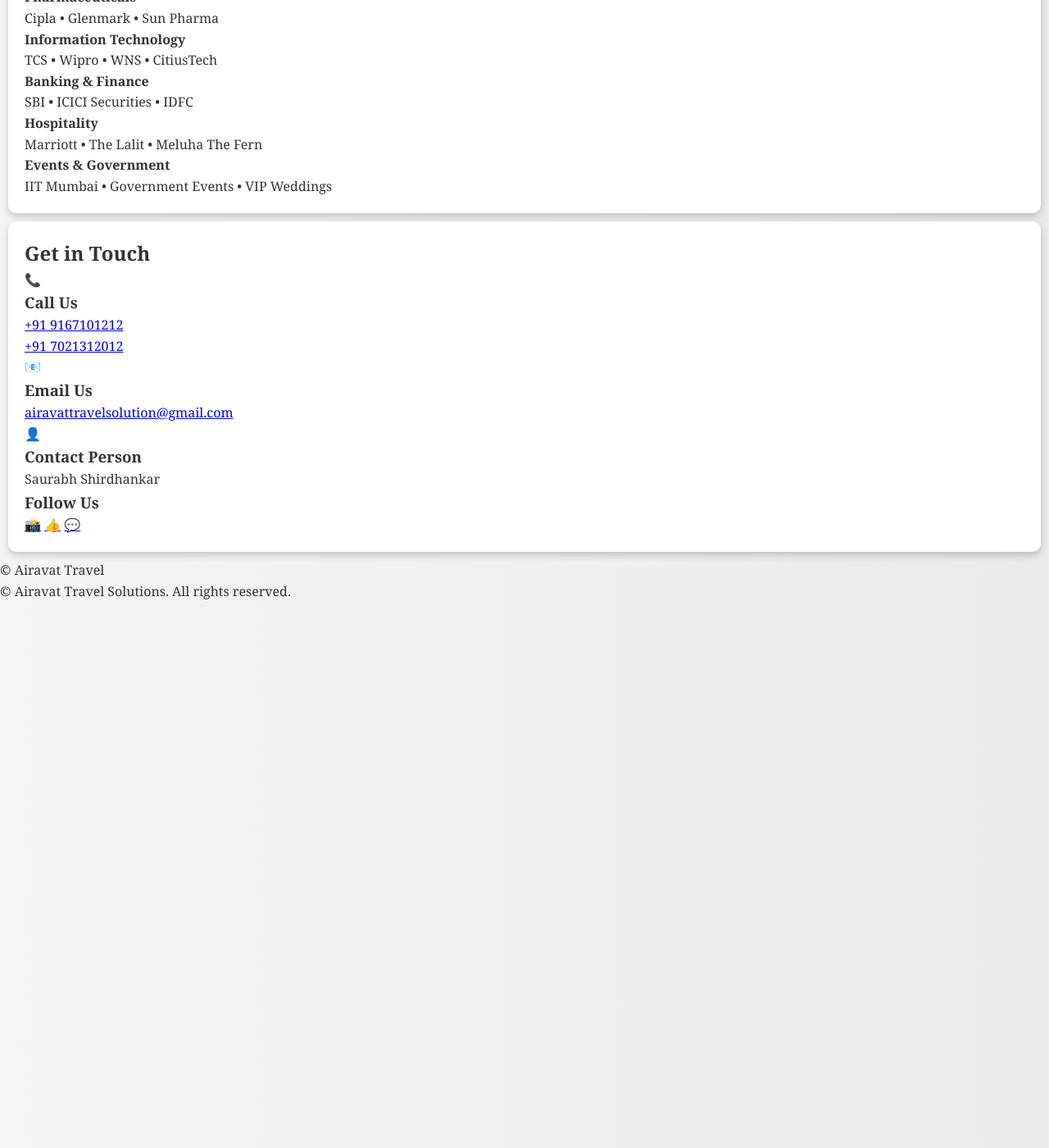
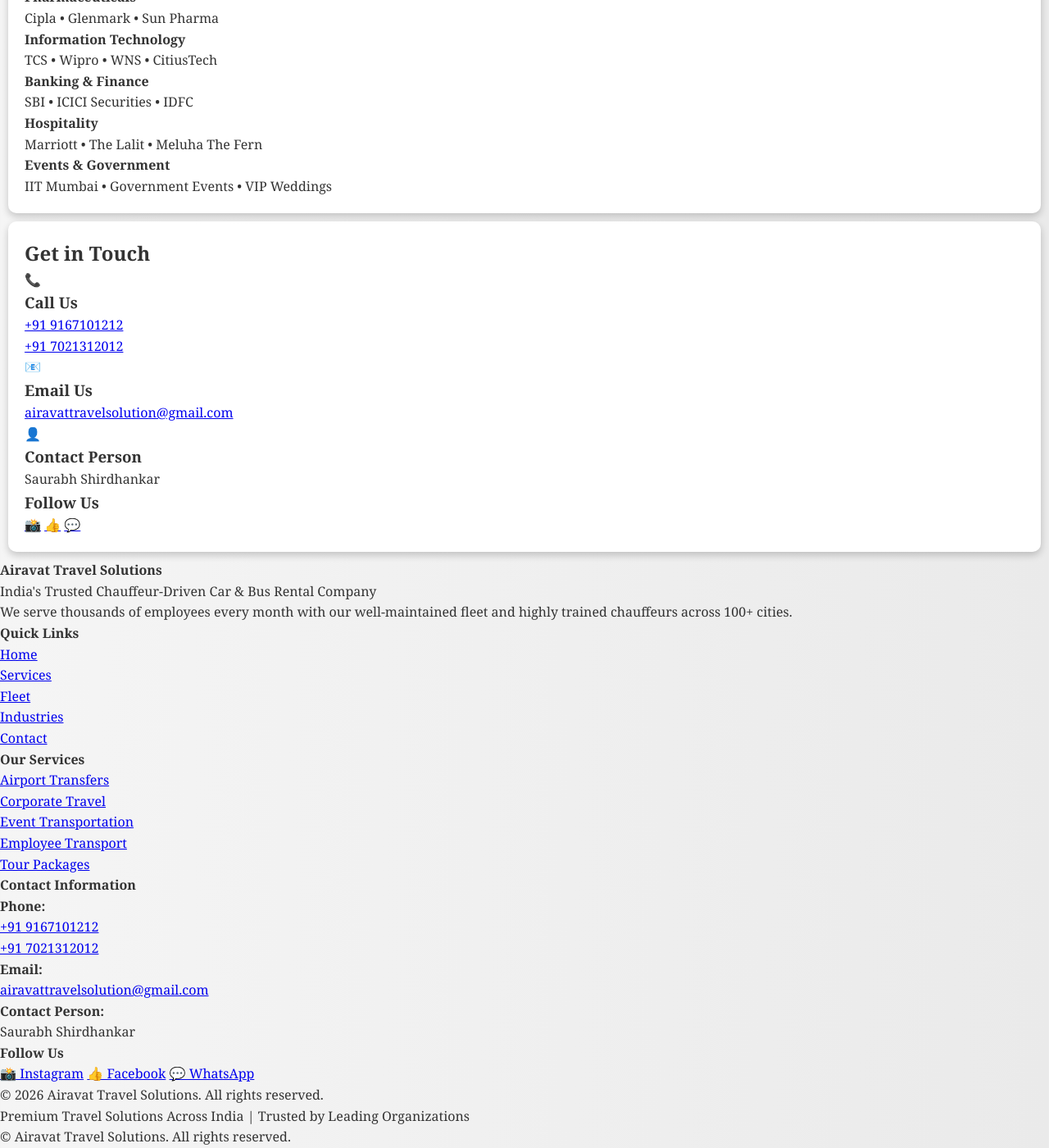
Before and after one commit to airavattravelsolution-max/AiravatTravelSolution, a Jekyll site: the page built from index.html, in a window 1280 px wide and 1400 px high, scrolled down 3680 px. Shown: the whole window at 82% size. Built offline with Jekyll 4.4.1, drawn with Linux system fonts in a browser that asks for light colours; before the commit the page ends 4414 px from its top, so only the background shows below that.

Commit message:
Enhance footer with company and contact details
Added detailed footer content including company information, services, contact details, and social media links.

```diff
--- a/_includes/footer.html
+++ b/_includes/footer.html
@@ -1 +1,53 @@
-<footer><p>© Airavat Travel</p></footer>
+<footer class="footer">
+    <div class="footer-content">
+        <div class="footer-section">
+            <h4>Airavat Travel Solutions</h4>
+            <p>India's Trusted Chauffeur-Driven Car & Bus Rental Company</p>
+            <p class="footer-description">We serve thousands of employees every month with our well-maintained fleet and highly trained chauffeurs across 100+ cities.</p>
+        </div>
+        <div class="footer-section">
+            <h4>Quick Links</h4>
+            <ul>
+                <li><a href="#hero">Home</a></li>
+                <li><a href="#services">Services</a></li>
+                <li><a href="#fleet">Fleet</a></li>
+                <li><a href="#industries">Industries</a></li>
+                <li><a href="#contact">Contact</a></li>
+            </ul>
+        </div>
+        <div class="footer-section">
+            <h4>Our Services</h4>
+            <ul>
+                <li><a href="#services">Airport Transfers</a></li>
+                <li><a href="#services">Corporate Travel</a></li>
+                <li><a href="#services">Event Transportation</a></li>
+                <li><a href="#services">Employee Transport</a></li>
+                <li><a href="#services">Tour Packages</a></li>
+            </ul>
+        </div>
+        <div class="footer-section">
+            <h4>Contact Information</h4>
+            <div class="footer-contact">
+                <p><strong>Phone:</strong></p>
+                <p><a href="tel:+919167101212">+91 9167101212</a></p>
+                <p><a href="tel:+917021312012">+91 7021312012</a></p>
+                <p><strong>Email:</strong></p>
+                <p><a href="mailto:airavattravelsolution@gmail.com">airavattravelsolution@gmail.com</a></p>
+                <p><strong>Contact Person:</strong></p>
+                <p>Saurabh Shirdhankar</p>
+            </div>
+        </div>
+        <div class="footer-section">
+            <h4>Follow Us</h4>
+            <div class="footer-social">
+                <a href="https://www.instagram.com/airavat_travel_solutions?igsh=cnR3NDFrZWY1ajd4" title="Instagram" target="_blank" class="footer-social-link">📸 Instagram</a>
+                <a href="https://www.facebook.com/share/1BVwVW5SZ7/" title="Facebook" target="_blank" class="footer-social-link">👍 Facebook</a>
+                <a href="https://wa.me/919167101212" title="WhatsApp" target="_blank" class="footer-social-link">💬 WhatsApp</a>
+            </div>
+        </div>
+    </div>
+    <div class="footer-bottom">
+        <p>&copy; 2026 Airavat Travel Solutions. All rights reserved.</p>
+        <p>Premium Travel Solutions Across India | Trusted by Leading Organizations</p>
+    </div>
+</footer>
```
